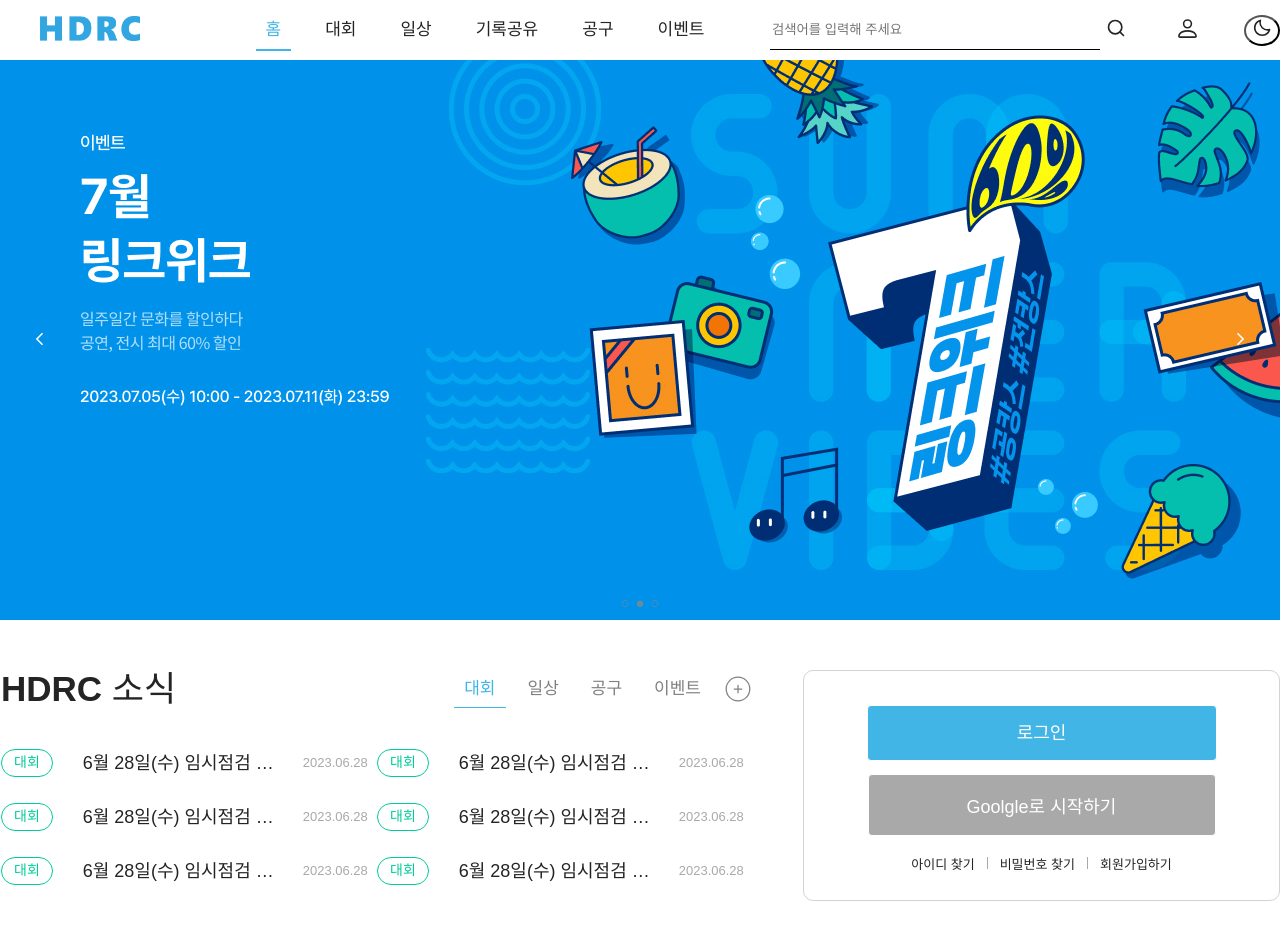
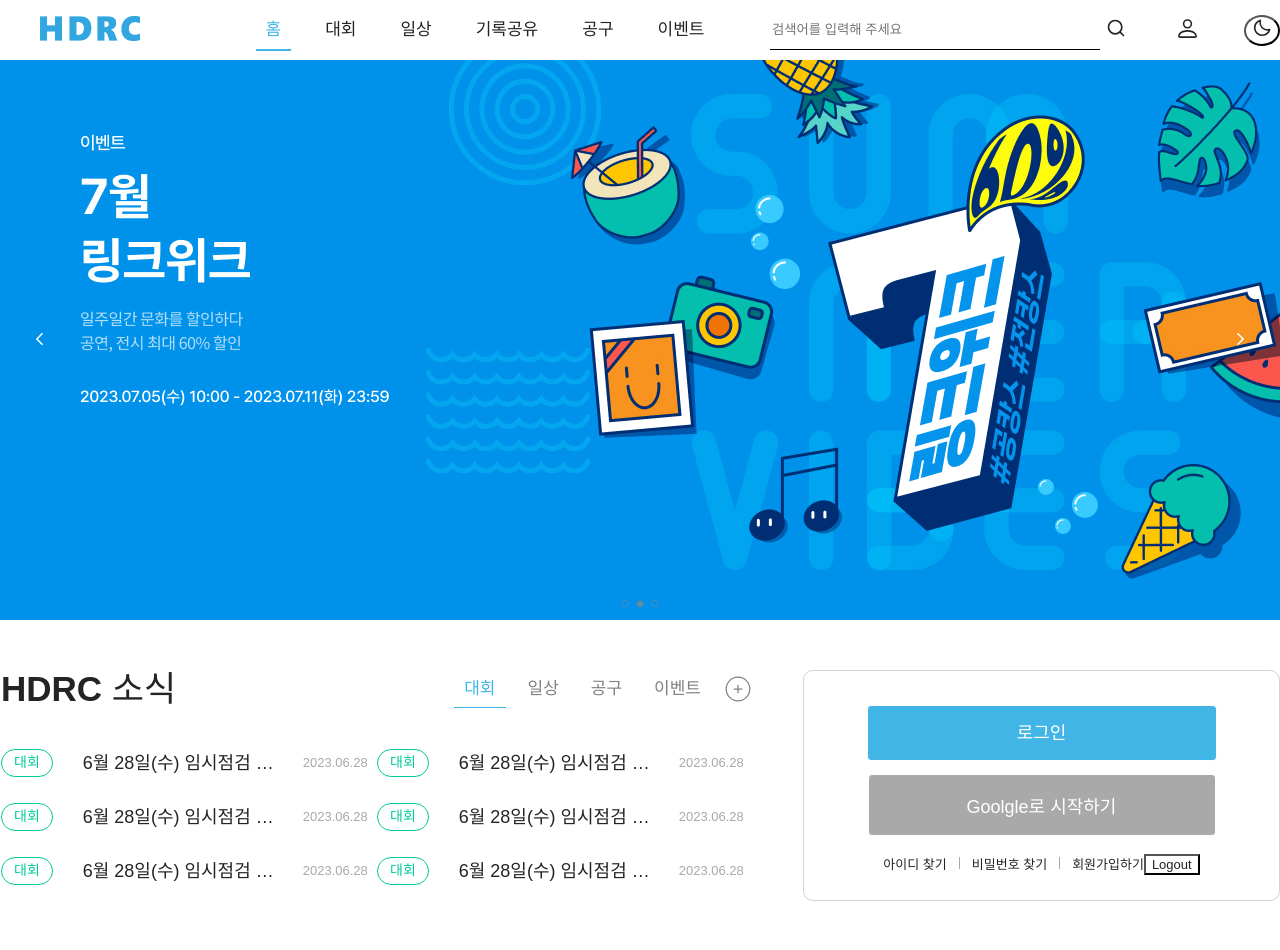
Before and after one commit to leesh2985/Portfolio00, a React (Vite) app: page / in a window 1280 px wide. Shown: the top 950 px of the page. Built offline with nearby package versions, Linux system fonts and the light colour scheme.

Commit message:
로그아웃

```diff
--- a/src/component/body/right/loginfolder/Login.tsx
+++ b/src/component/body/right/loginfolder/Login.tsx
@@ -24,6 +24,11 @@ export default function Login() {
     setValue(localStorage.getItem('email') || '');
   }, []);
 
+  const logout = () => {
+    localStorage.clear();
+    window.location.reload;
+  };
+
   return (
     <StyleSheetManager shouldForwardProp={prop => prop !== 'darkMode'}>
       <LoginSection darkMode={isDarkMode}>
@@ -33,6 +38,7 @@ export default function Login() {
           <IdLink>아이디 찾기</IdLink>
           <PwsLink>비밀번호 찾기</PwsLink>
           <JoinLink to="/join-login">회원가입하기</JoinLink>
+          <Logout onClick={logout}>Logout</Logout>
         </LoginInfo>
       </LoginSection>
     </StyleSheetManager>
@@ -93,6 +99,7 @@ const IdLink = styled.a`
   cursor: pointer;
   font-size: 13px;
 `;
+
 const PwsLink = styled.a`
   cursor: pointer;
   font-size: 13px;
@@ -122,3 +129,8 @@ const JoinLink = styled(Link)`
     margin: 4px 12px 0;
   }
 `;
+
+const Logout = styled.button`
+  cursor: pointer;
+  font-size: 13px;
+`;
```
